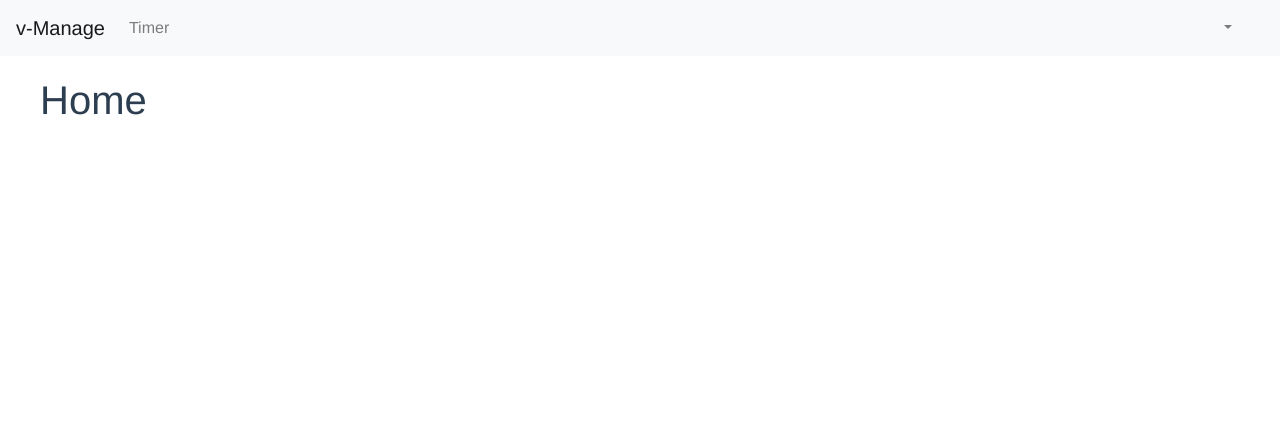
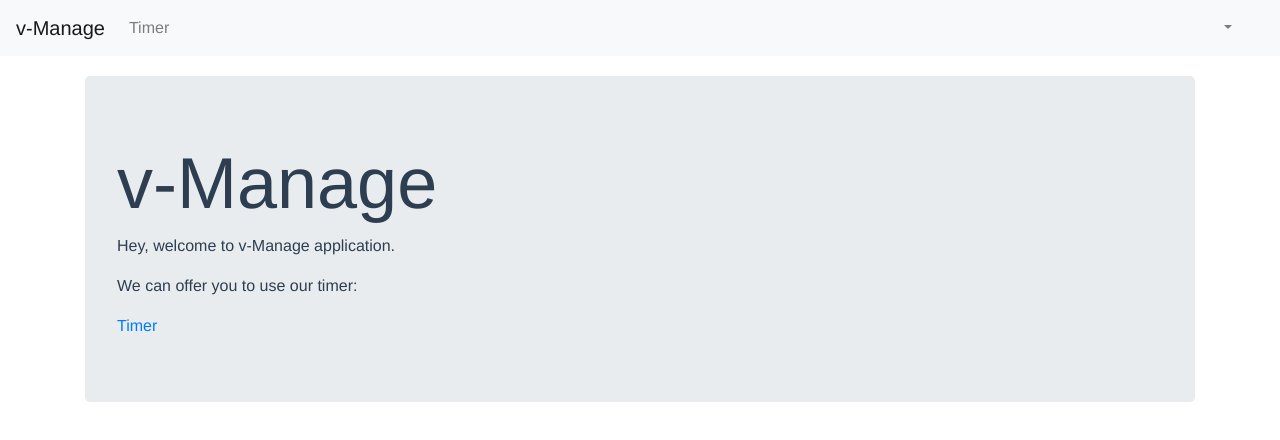
Before and after one commit to vre2h/v-management, a Vue app: page / in a window 1280 px wide. Shown: the top 440 px of the page. Built offline with nearby package versions, Linux system fonts and the light colour scheme; no server answers; sample sign-in values are in the browser's storage.

Commit message:
add small home app

```diff
--- a/src/pages/Home.vue
+++ b/src/pages/Home.vue
@@ -1,3 +1,9 @@
 <template>
-  <h1>Home</h1>
+  <b-container fluid="sm">
+    <b-jumbotron header="v-Manage" header-level="3">
+      <p>Hey, welcome to v-Manage application.</p>
+      <p>We can offer you to use our timer:</p>
+      <router-link :to="{ name: 'timer' }">Timer</router-link>
+    </b-jumbotron>
+  </b-container>
 </template>
--- a/src/router.js
+++ b/src/router.js
@@ -20,6 +20,9 @@ const router = new Router({
       path: '/',
       name: 'home',
       component: Home,
+      meta: {
+        requiresAuth: true,
+      },
     },
     {
       path: '/sign-in',
@@ -40,6 +43,7 @@ const router = new Router({
     {
       path: '/timer',
       component: Timer,
+      name: 'timer',
       meta: {
         requiresAuth: true,
       },
```
